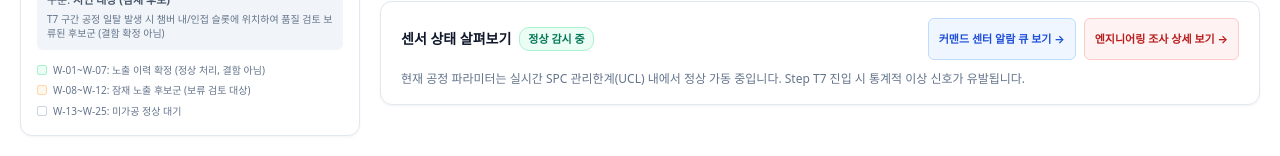
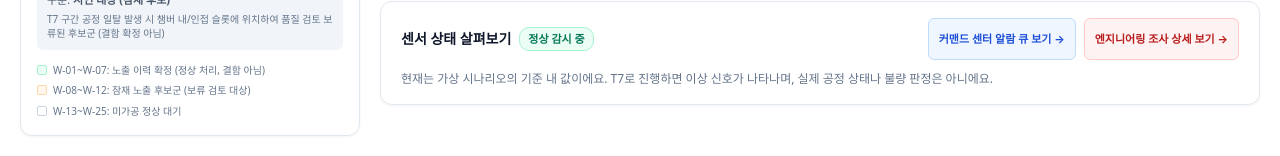
Before and after one commit to Junebooky/semi_fab, a Next.js app in the folder apps/web/: page /fab-simulation in a window 1280 px wide. Shown: the part 1273-1429 px from the top of the page. Built offline with nearby package versions, Linux system fonts and the light colour scheme.

Commit message:
copy(ux): improve empty states and explicit synthetic simulation caveats

```diff
--- a/apps/web/src/app/fab-simulation/page.tsx
+++ b/apps/web/src/app/fab-simulation/page.tsx
@@ -811,7 +811,7 @@ function FabSimulationContent() {
                 </div>
               ) : (
                 <div style={{ fontSize: '12px', color: '#64748B', lineHeight: '1.5' }}>
-                  현재 공정 파라미터는 실시간 SPC 관리한계(UCL) 내에서 정상 가동 중입니다. Step T7 진입 시 통계적 이상 신호가 유발됩니다.
+                  현재는 가상 시나리오의 기준 내 값이에요. T7로 진행하면 이상 신호가 나타나며, 실제 공정 상태나 불량 판정은 아니에요.
                 </div>
               )}
             </div>
```
